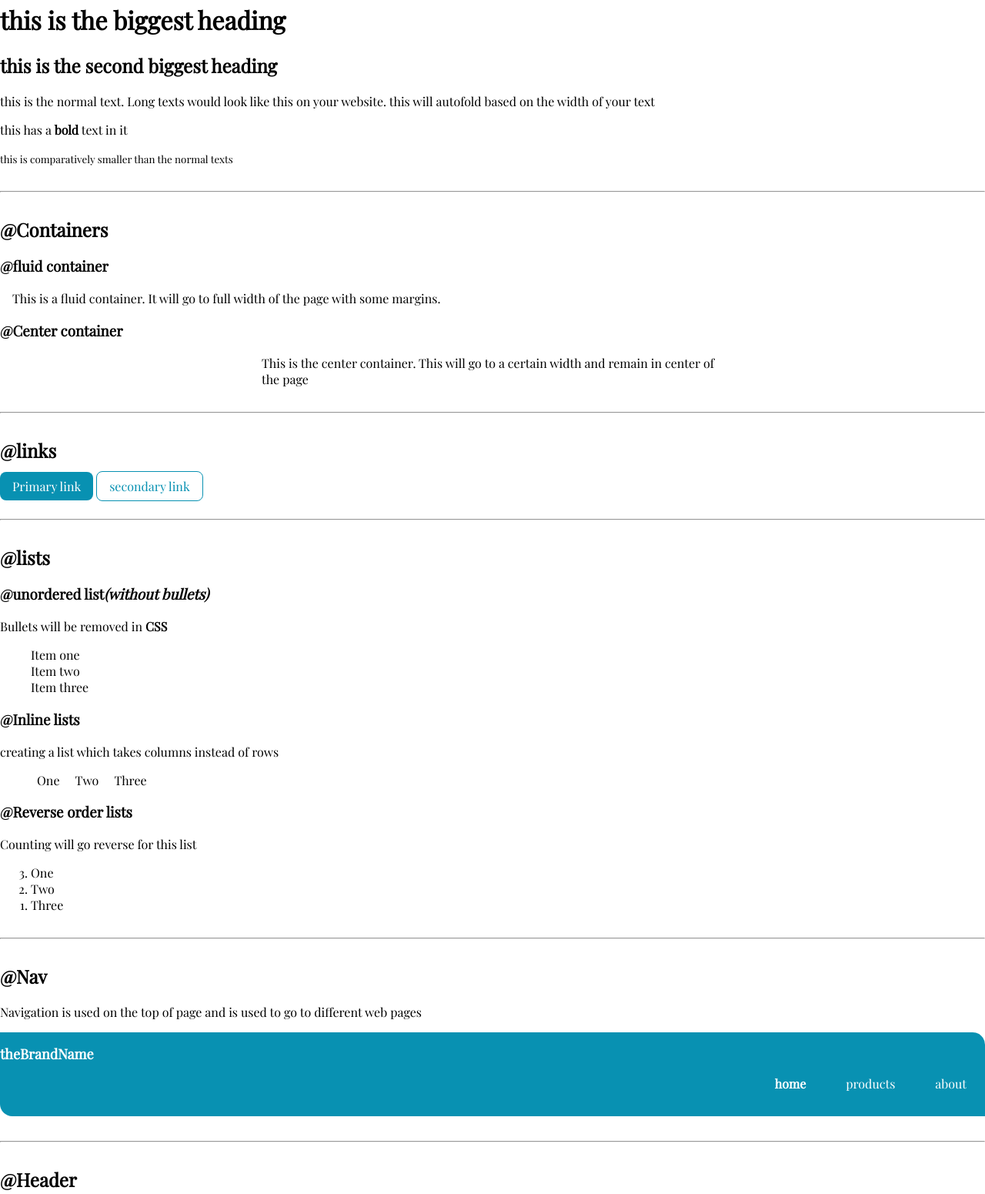
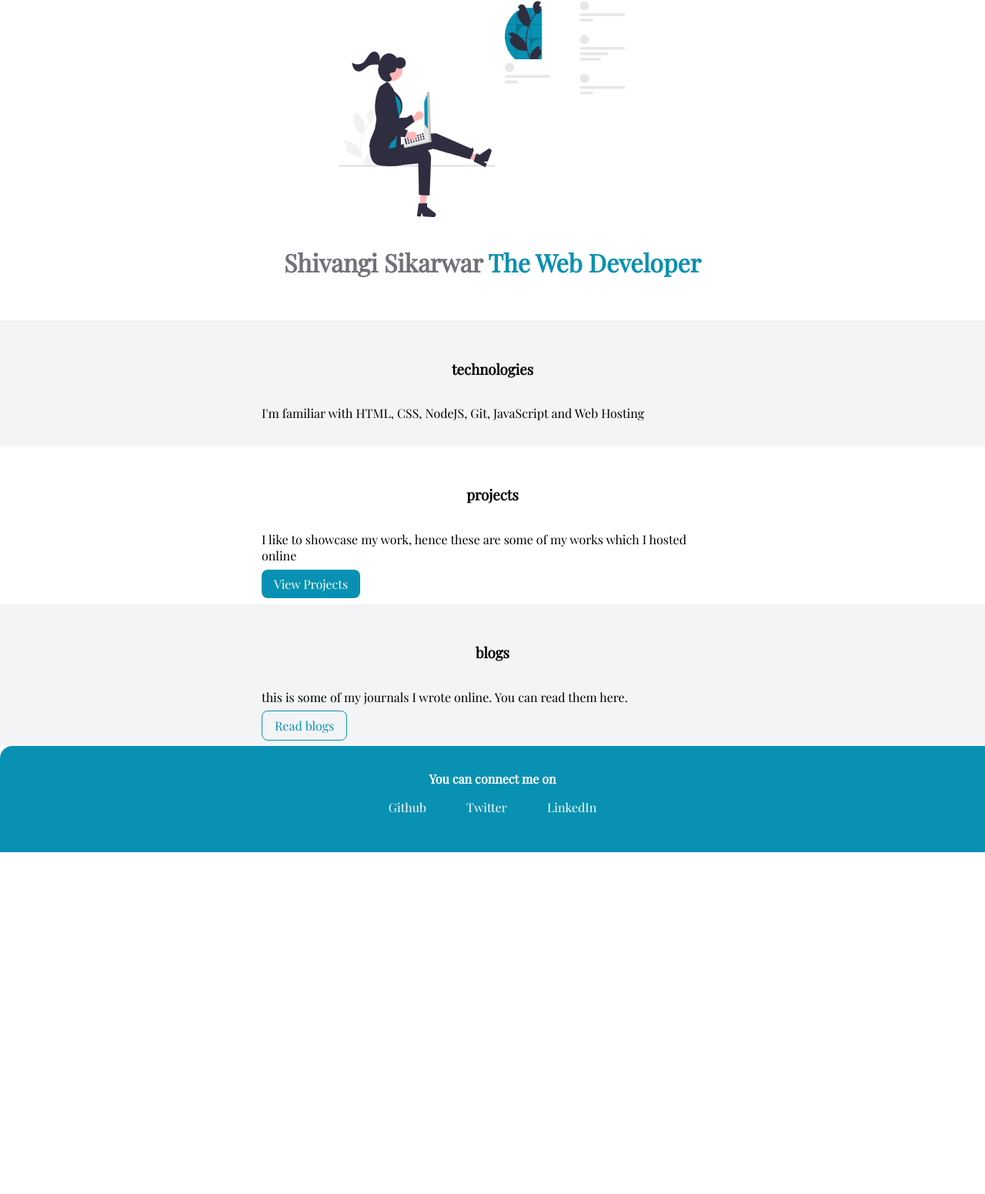
Before and after one commit to shivangi-sik/portfolio, a plain HTML site: page index.html in a window 1280 px wide. Shown: the part 176-1727 px from the top of the page at 77% size. After the commit the page ends 1283 px from the top, so only its background shows below. Drawn offline with nearby package versions, Linux system fonts and the light colour scheme.

Commit message:
added new files

```diff
--- a/index.html
+++ b/index.html
@@ -4,105 +4,48 @@
   <meta charset="UTF-8">
   <meta http-equiv="X-UA-Compatible" content="IE=edge">
   <meta name="viewport" content="width=device-width, initial-scale=1.0">
-    <title>Docum</title>
-    <link href= "style.css" rel= "stylesheet" />
+  <title>home | Shivangi Sikarar</title>
+  <link href="style.css" rel="stylesheet" />
 </head>
 <body>
-    <h1> Shivangi's Component Library </h1>
-    <p>Shivangi is currently attending neog.camp levelZero and want to make all of her project look good and consistent</p>
-    <h2> @Typography </h2>
-    <h1>this is the biggest heading </h1>
-    <h2>this is the second biggest heading</h2>
-    <p>this is the normal text. Long texts would look like this on your website. this will autofold based on the width of your text</p>
-    <p>this has a <strong>bold</strong> text in it</p>
-    <small>this is comparatively smaller than the normal texts</small>
-
-    <hr>
-
-    <h2>@Containers</h2>
-    <h3>@fluid container</h3>
-    <div class="fluid-container">
-      This is a fluid container. It will go to full width of the page with some margins.</div>
-    <h3>@Center container</h3>
-    <div class="center-container">
-      This is the center container. This will go to a certain width and remain in center of the page</div>
-    <hr>
-    <h2>@links</h2>
-    <a class="link primary-link" href="/">Primary link</a>
-    <a class="link secondary-link" href="/">secondary link</a>
-    <hr>
-    <h2>@lists</h2>
-    <h3>@unordered list<em>(without bullets)</em></h3>
-    <p>Bullets will be removed in <strong>CSS</strong></p>
-    <ul class="unordered">
-      <li>Item one</li>
-      <li>Item two</li>
-      <li>Item three</li>
-    </ul>
-    <h3>@Inline lists</h3>
-      <p>creating a list which takes columns instead of rows</p>
-      <ul class="unordered">
-        <li class="unordered-inline">One</li>
-        <li class="unordered-inline">Two</li>
-        <li class="unordered-inline">Three</li>
-      </ul>
-        <h3>@Reverse order lists</h3>
-        <p>Counting will go reverse for this list</p>
-        <ol reversed>
-          <li>One</li>
-          <li>Two</li>
-          <li>Three</li>
-      </ol>
-
-      <hr>
-
-      <h2>@Nav</h2>
-      <p> Navigation is used on the top of page and is used to go to different web pages</p>
   <nav class="navigation Container">
-        <div class="brand">theBrandName</div>
+        <div class="brand">Shivangi Sikarwar</div>
           <ul class="align">
-            <li class="unordered-inline"><a href="/" class="link active">home</a></li>
-            <li class="unordered-inline"><a href="/" class="link">products</a></li>
-            <li class="unordered-inline"><a href="/" class="link">about</a></li>
+            <li class="unordered-inline"><a href="index.html" class="link active">home</a></li>
+            <li class="unordered-inline"><a href="projects.html" class="link">projects</a></li>
+            <li class="unordered-inline"><a href="blogs.html" class="link">blogs</a></li>
           </ul>
         </div>
       </nav>
-
-      <hr>
-
-      <h2>@Header</h2>
       <header class="main">
         <img class="main-img" src="images/img.svg" />
-      <h1 class="main-heading">Heading inside header</h1>
+        <h1 class="main-heading">Shivangi Sikarwar <span class="heading-color">The Web Developer</span></h1>
       </header>
-
-      <hr>
-
-
-      <h2>@Sections</h2>
-      <section class="section ">
-        <h3>@white section</h3>
+      <section class="section bg ">
+        <h3>technologies</h3>
         <div class="center-container">
-        <p>HTML (HyperText Markup Language) is the most basic building block of the Web. It defines the meaning and structure of web content. Other technologies besides HTML are generally used to describe a web page's appearance/presentation (CSS) or functionality/behavior (JavaScript).</p>
+        <p>I'm familiar with HTML, CSS, NodeJS, Git, JavaScript and Web Hosting</p>
       </div>
       </section>
-
-      <section class="section bg ">
-        <h3>@offwhite section</h3>
+      <section class="section ">
+        <h3>projects</h3>
         <div class="center-container">
-        <p>HTML (HyperText Markup Language) is the most basic building block of the Web. It defines the meaning and structure of web content. Other technologies besides HTML are generally used to describe a web page's appearance/presentation (CSS) or functionality/behavior (JavaScript).</p>
+        <p>I like to showcase my work, hence these are some of my works which I hosted online</p>
+        <a class="link primary-link " href="/">View Projects</a>
       </div>
       </section>
-
-      <hr>
-
-<h2>@footer</h2>
+      <section class="section bg ">
+        <h3>blogs</h3>
+        <div class="center-container">
+        <p>this is some of my journals I wrote online. You can read them here.</p>
+        <a class="link secondary-link" href="/">Read blogs</a>
+      </section>
       <footer class="footer">
-  <div>This is a small heading inside footer</div>
+        <div><span style="font-weight:bold">You can connect me on</span></div>
         <ul>
-    <li class="unordered-inline"><a class="link" href="/">socialOne</a></li>
-    <li class="unordered-inline"><a class="link" href="/">socialTwo</a></li>
-    <li class="unordered-inline"><a class="link" href="/">socialThree</a></li>
+          <li class="unordered-inline"><a class="link" href="/">Github</a></li>
+          <li class="unordered-inline"><a class="link" href="/">Twitter</a></li>
+          <li class="unordered-inline"><a class="link" href="/">LinkedIn</a></li>
         </ul>
       </footer>
 </body>
--- a/style.css
+++ b/style.css
@@ -22,6 +22,7 @@ margin: 2rem 0rem;
 .link {
   padding:0.5rem 1rem;
   text-decoration: none;
+
 }
 .primary-link {
 background-color: var(--primary-color);
@@ -45,7 +46,6 @@ color: white;
   color: white;
   padding: 1rem 0rem;
   border-bottom-left-radius: 1rem;
-border-top-right-radius: 1rem;
 }
 .navigation .link{
   color: white;
@@ -74,6 +74,9 @@ margin: auto;
   font-weight: bold;
   color: var(--grey);
 }
+.heading-color{
+  color: var(--primary-color);
+}
 .section{
   padding: 1rem;
 }
@@ -85,13 +88,16 @@ margin: auto;
   background-color: var(--off-white);
 }
 .footer{
+
 background-color: var(--primary-color);
 color: white;
 text-align: center;
 padding: 2rem;
 border-top-left-radius: 1rem;
-border-bottom-right-radius: 1rem;
 }
 .footer .link{
   color: white;
-}
+ }
+ .footer ul{
+  padding-inline-start: 0px;
+ }
```
Also changed, not shown: blogs.html (added, +24 -0 lines), components.html (added, +109 -0 lines), projects.html (added, +24 -0 lines). Lines whose indentation alone changed are shown as unchanged.
